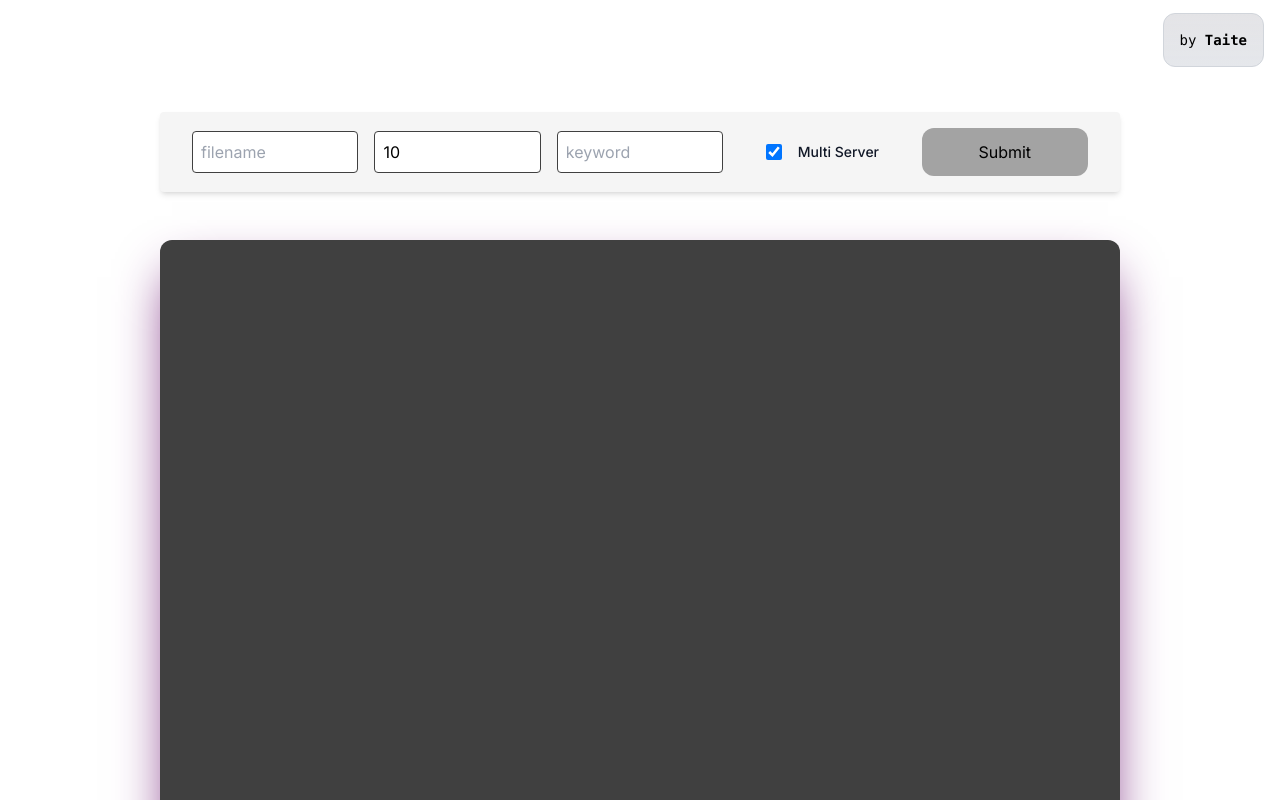
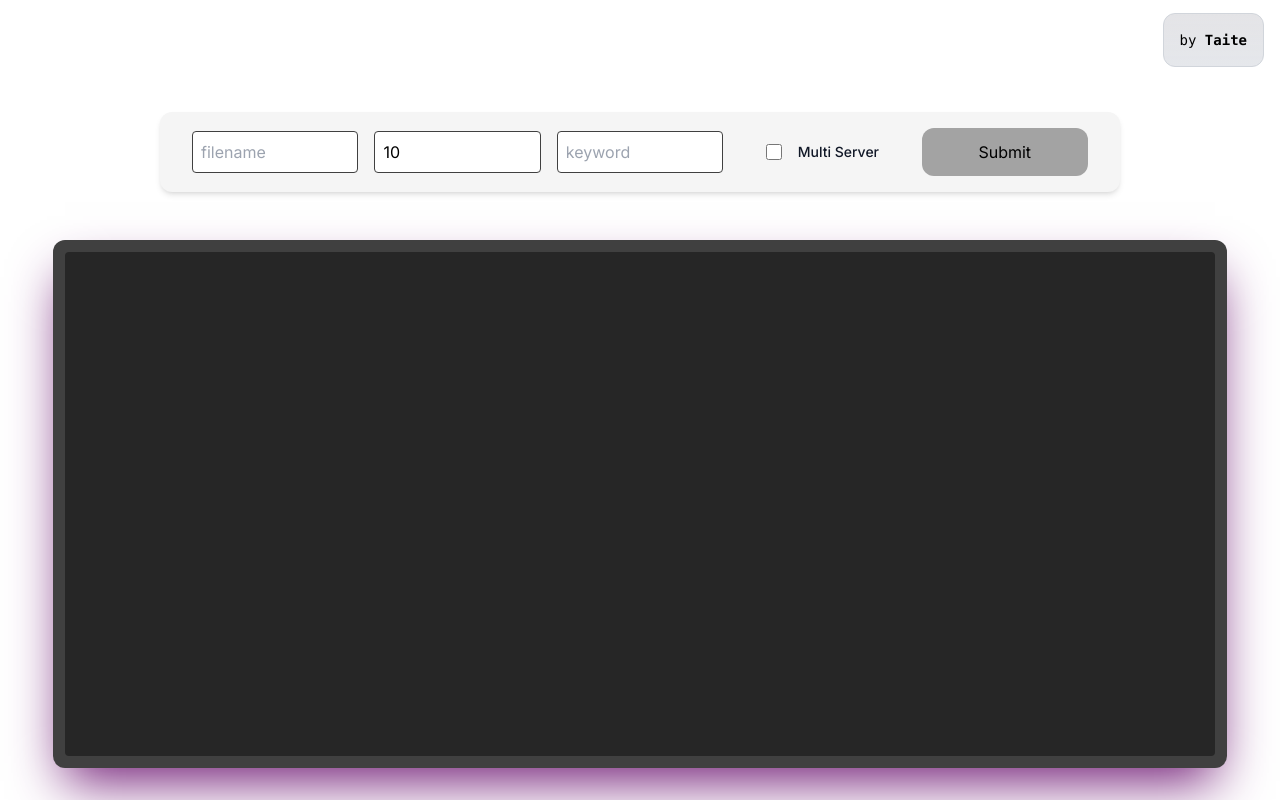
Before and after one commit to Taiterbase/log-search-api, a Next.js app in the folder site/: page / in a window 1280 px wide. Shown: the top 800 px of the page. Built offline with nearby package versions, Linux system fonts and the light colour scheme.

Commit message:
good thing I'm not a ui designer

```diff
--- a/site/app/page.tsx
+++ b/site/app/page.tsx
@@ -5,7 +5,7 @@ import { useState } from 'react';
 
 const Header = () => {
   return (
-    <div className="flex flex-row justify-between px-4 z-10 w-full items-center font-mono text-sm backdrop-blur-2xl dark:border-neutral-800 dark:bg-zinc-800 dark:from-inherit">
+    <div className="sticky top-0 flex flex-row justify-between px-4 z-10 w-full items-center font-mono text-sm backdrop-blur-2xl dark:border-neutral-800 dark:bg-zinc-800 dark:from-inherit">
       <Image
         src={'/cribl.svg'}
         alt="Cribl Logo"
@@ -30,7 +30,7 @@ const Header = () => {
 export default function Home() {
   const [logs, setLogs] = useState<string[]>([]);
   const [multiLogs, setMultiLogs] = useState<string[][]>([]);
-  const [multi, setMulti] = useState(true);
+  const [multi, setMulti] = useState(false);
   const [filename, setFilename] = useState("");
   const [last, setLast] = useState(10);
   const [keyword, setKeyword] = useState("");
@@ -64,9 +64,9 @@ export default function Home() {
   }
 
   return (
-    <main className="flex overflow-scroll min-h-screen flex-col items-center justify-between">
+    <main className="flex w-full h-full overflow-auto min-h-screen flex-col items-center">
       <Header />
-      <form onSubmit={(e) => fetchLogs(e)} className="grid md:grid-cols-5 gap-y-4 md:gap-x-4 md:gap-y-0 my-4 p-4 items-center h-full w-9/12 mt-8 rounded shadow-md bg-neutral-100 px-8" >
+      <form onSubmit={(e) => fetchLogs(e)} className="mx-auto grid md:grid-cols-5 gap-y-4 md:gap-x-4 md:gap-y-0 my-4 p-4 items-center h-full w-11/12 md:w-9/12 mt-8 rounded-xl shadow-md bg-neutral-100 px-8" >
         <input className="p-2 w-full rounded bg-white border border-neutral-700" type="text" placeholder="filename" value={filename} onChange={(e) => setFilename(e.target.value)} />
         <input className="p-2 w-full rounded bg-white border border-neutral-700" type="number" placeholder="last" value={last} onChange={(e) => setLast(parseInt(e.target.value))} />
         <input className="p-2 w-full rounded bg-white border border-neutral-700" type="text" placeholder="keyword" value={keyword} onChange={(e) => setKeyword(e.target.value)} />
@@ -89,11 +89,11 @@ export default function Home() {
         <button className="bg-neutral-400 h-12 rounded-xl hover:bg-neutral-300" type="submit">Submit</button>
       </form>
 
-      <div className="mb-8 md:mt-8 h-[44rem] flex flex-col overflow-scroll text-neutral-300 shadow-2xl shadow-fuchsia-900 bg-neutral-700  w-11/12 p-6 rounded-b-xl rounded-xl md:w-9/12">
+      <div className="flex-grow grid gap-y-2 mx-auto mb-8 md:mt-8 rounded-xl text-neutral-300 shadow-2xl shadow-fuchsia-900 bg-neutral-700 w-11/12 p-3">
         {
           multi && multiLogs && multiLogs.map((l, i) => {
             return (
-              <div key={i} className="flex flex-col">
+              <div key={i} className="max-h-[30rem] overflow-auto bg-neutral-800 p-2 rounded">
                 <h2 className="font-medium text-lg">Server&nbsp;{i}</h2>
                 {
                   l.map((log, index) => {
@@ -107,11 +107,15 @@ export default function Home() {
           })
         }
         {
-          !multi && logs && logs.map((l, index) => {
-            return (
-              <pre key={index} className="text-left text-xs font-mono whitespace-pre-wrap">{l}</pre>
-            )
-          })
+          !multi && logs && <div className="bg-neutral-800 p-2 rounded flex flex-col">
+            {
+              !multi && logs && logs.map((l, index) => {
+                return (
+                  <pre key={index} className="text-left text-xs font-mono whitespace-pre-wrap">{l}</pre>
+                )
+              })
+            }
+          </div>
         }
       </div>
     </main >
```
